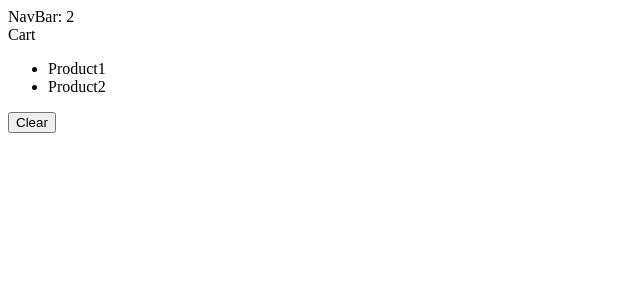
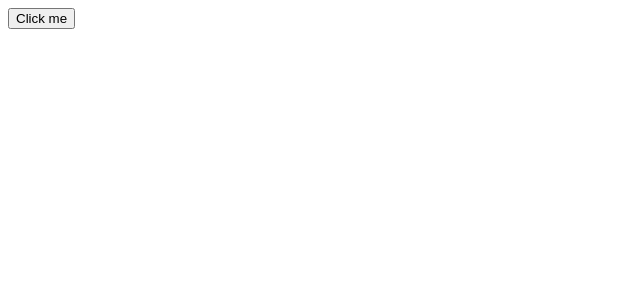
Before and after one commit to haroldport/react-app, a React (Vite) app: page / in a window 1280 px wide. Shown: the top 300 px of the page, without its empty margins (0-640 px from the left). Built offline with nearby package versions, Linux system fonts and the light colour scheme.

Commit message:
Exercise 1: Updating state

```diff
--- a/src/App.tsx
+++ b/src/App.tsx
@@ -1,14 +1,20 @@
 import { useState } from "react";
-import NavBar from "./components/NavBar";
-import Cart from "./components/Cart";
 
 function App() {
-  const [cartItems, setCartItems] = useState(["Product1", "Product2"]);
+  const [game, setGame] = useState({
+    id: 1,
+    player: {
+      name: "John",
+    },
+  });
+
+  const handleClick = () => {
+    setGame({ ...game, player: { ...game.player, name: "Bob" } });
+  };
 
   return (
     <div>
-      <NavBar cartItemsCount={cartItems.length} />
-      <Cart cartItems={cartItems} onClear={() => setCartItems([])} />
+      <button onClick={handleClick}>Click me</button>
     </div>
   );
 }
```
